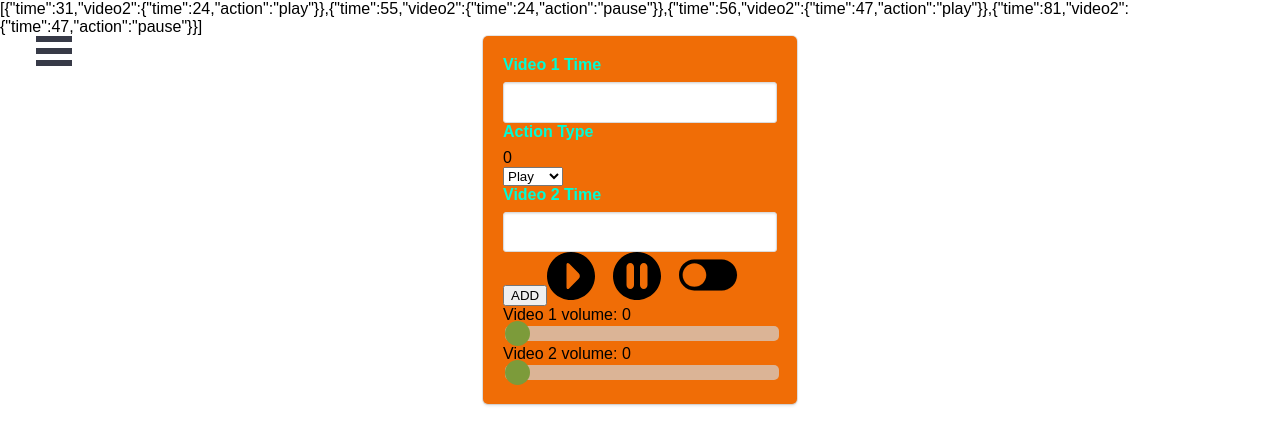
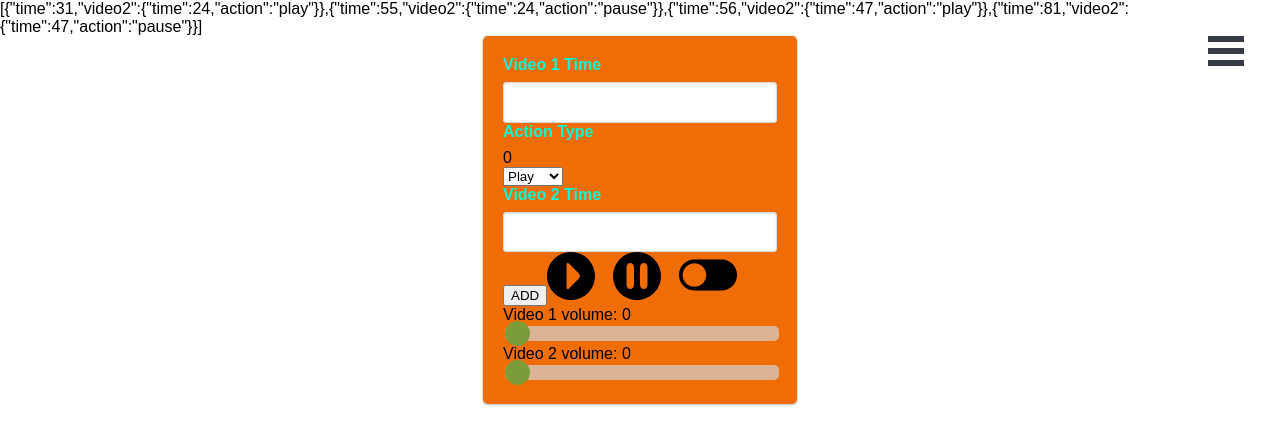
Before and after one commit to aimliotvn/sing-for-kid, a React (Create React App) app: page /8Y2T3SOlbmg in a window 1280 px wide. Shown: the top 444 px of the page. Built offline with nearby package versions, Linux system fonts and the light colour scheme.

Commit message:
Re-align bugger button

```diff
--- a/src/components/VideoDetail.js
+++ b/src/components/VideoDetail.js
@@ -394,3 +394,5 @@ export default VideoDetail
 
 // https://blog.logrocket.com/conditional-rendering-in-react-c6b0e5af381e
 // https://reactjs.org/docs/conditional-rendering.html
+
+// https://nhacpro.net/the-loai-ca-si/nhac-thieu-nhi.html?page=1
--- a/src/index.js
+++ b/src/index.js
@@ -8,7 +8,7 @@ import SideBar from "./sidebar";
 
 function App() {
     return (
-        <div id="App">
+        <div id="App" className="right">
             <SideBar pageWrapId={"page-wrap"} outerContainerId={"App"} />
             <Switch>
                 <Route path='/:id' component={VideoDetail} />
--- a/src/sidebar.js
+++ b/src/sidebar.js
@@ -4,7 +4,7 @@ import { slide as Menu } from "react-burger-menu";
 export default props => {
     return (
         // Pass on our props
-        <Menu {...props}>
+        <Menu {...props} right>
             <a className="menu-item" href="/j7r2ycpnu8k">
                 Song 1
       </a>
--- a/src/styles.css
+++ b/src/styles.css
@@ -43,6 +43,11 @@ body {
   left: 36px;
   top: 36px;
 }
+.right .bm-burger-button {
+  left: initial;
+  right: 36px;
+}
+
 
 /* Color/shape of burger icon bars */
 .bm-burger-bars {
```
